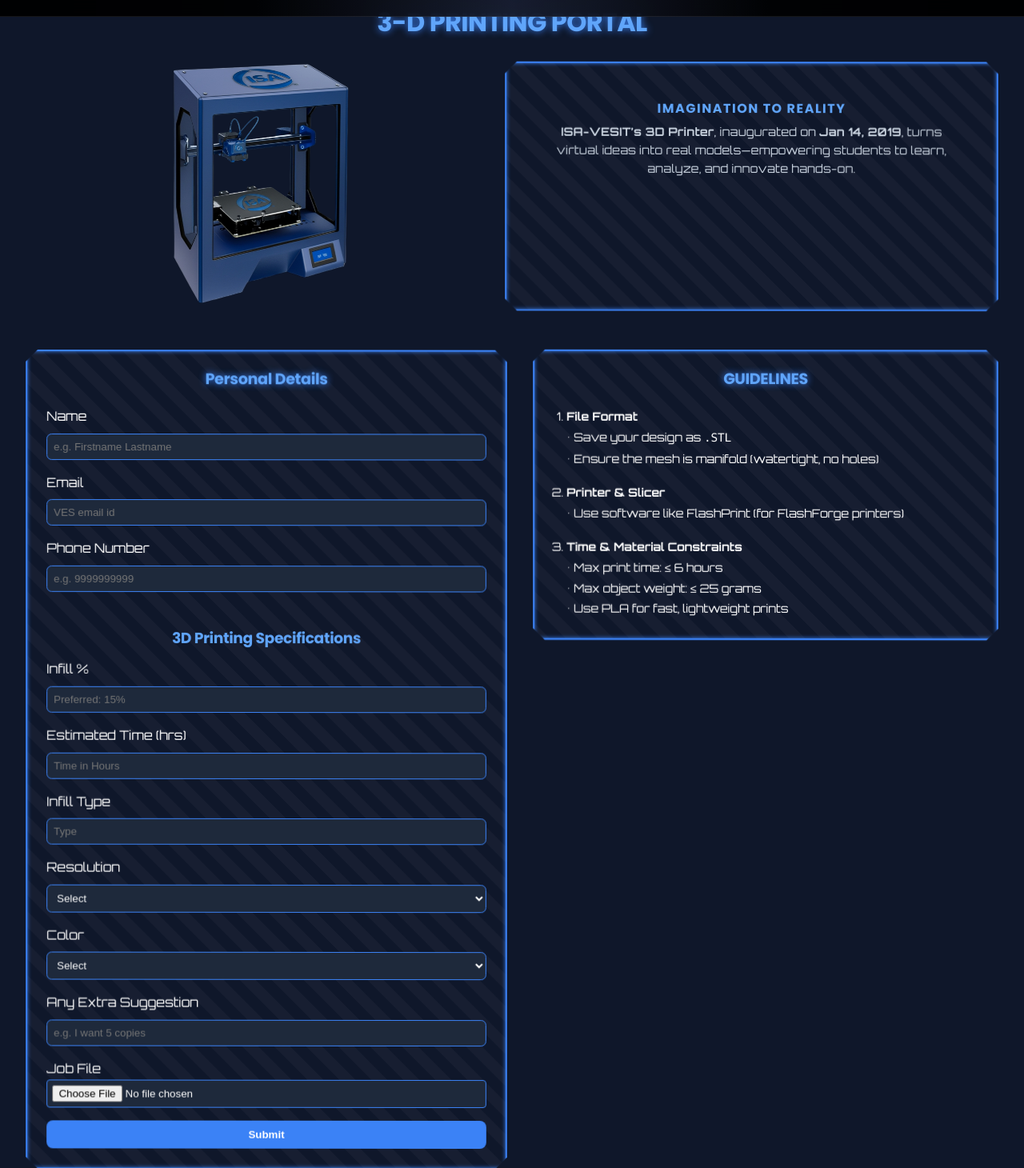
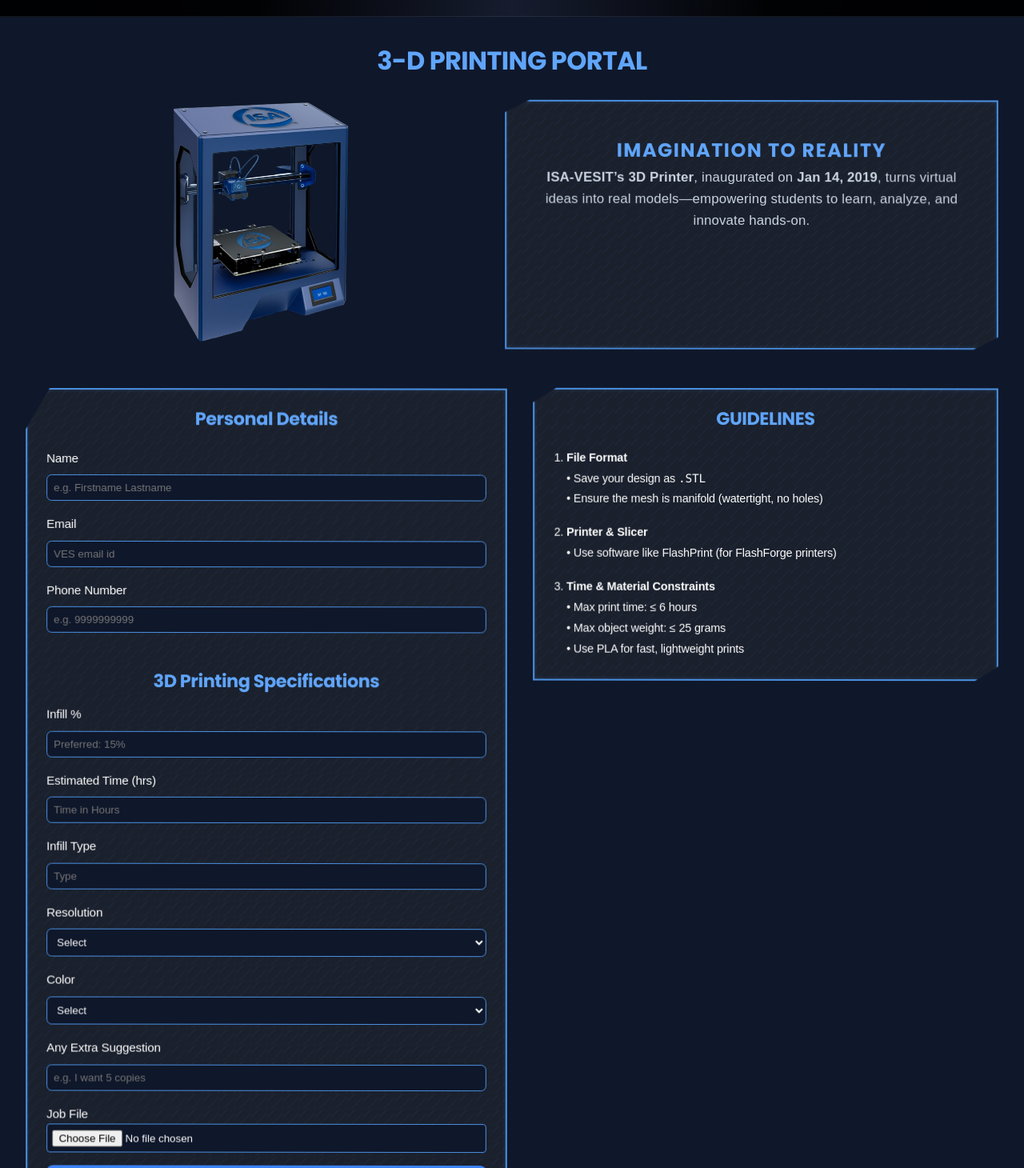
Before and after one commit to PrativaKoturu/ISA_Website-Demo, a React (Create React App) app in the folder isa-vesit-website/: page /3dprinter in a window 1280 px wide. Shown: the part 70-1530 px from the top of the page at 80% size. Built offline with nearby package versions, Linux system fonts and the light colour scheme.

Commit message:
Update ThreeDPrinter.jsx

```diff
--- a/isa-vesit-website/src/pages/ThreeDPrinter.jsx
+++ b/isa-vesit-website/src/pages/ThreeDPrinter.jsx
@@ -1,7 +1,7 @@
 import React, { useState } from "react";
 import printerimg from "../assets/images/isaprinter.png";
 
-// 3D Glow Box Wrapper with hover tilt effect and edge glow
+
 const HudBox = ({ children, style = {}, ...props }) => {
   const [hovered, setHovered] = useState(false);
 
@@ -11,8 +11,8 @@ const HudBox = ({ children, style = {}, ...props }) => {
         ...hudBoxStyle,
         transform: hovered ? "rotateX(4deg) rotateY(-4deg)" : "rotateX(2deg) rotateY(2deg)",
         boxShadow: hovered
-          ? "0 0 15px #3b82f6, 0 0 30px #3b82f655, 8px 8px 20px rgba(0,0,0,0.6), inset 0 0 6px #3b82f6"
-          : "0 0 10px #3b82f6, 0 0 25px #3b82f655, 5px 5px 15px rgba(0,0,0,0.5), inset 0 0 5px #3b82f6",
+          ? "8px 8px 20px rgba(0,0,0,0.6), inset 0 0 8px rgba(96, 165, 250, 0.4)"
+          : "5px 5px 15px rgba(0,0,0,0.5), inset 0 0 5px rgba(96, 165, 250, 0.2)",
         transition: "transform 0.3s ease, box-shadow 0.3s ease",
         ...style,
       }}
@@ -21,23 +21,6 @@ const HudBox = ({ children, style = {}, ...props }) => {
       onMouseLeave={() => setHovered(false)}
       {...props}
     >
-      {/* Glowing edge overlay */}
-      <div
-        style={{
-          content: '""',
-          position: "absolute",
-          top: 0,
-          left: 0,
-          right: 0,
-          bottom: 0,
-          borderRadius: "10px",
-          background: "linear-gradient(135deg, #3b82f6, #60a5fa, #3b82f6)",
-          opacity: hovered ? 0.6 : 0,
-          filter: "blur(15px)",
-          zIndex: -1,
-          transition: "opacity 0.4s ease",
-        }}
-      />
       {children}
     </div>
   );
@@ -58,20 +41,20 @@ const ThreeDPrinterPortal = () => {
   };
 
   return (
-    <div style={{ backgroundColor: "#0f172a", color: "#fff", padding: "2rem", fontFamily: "'Orbitron', sans-serif" }}>
+    <div style={{ backgroundColor: "#0f172a", color: "#fff", padding: "2rem", fontFamily: "sans-serif" }}>
       <h1
         style={{
           textAlign: "center",
           fontSize: "2rem",
-          margin: "3rem 0 2rem",
+          margin: "6rem 0 2rem",
           color: "#60a5fa",
-          textShadow: "0 0 10px #3b82f6",
+          textShadow: "none",
         }}
       >
         3-D PRINTING PORTAL
       </h1>
 
-      {/* Top Section */}
+
       <div style={{ display: "flex", flexWrap: "wrap", justifyContent: "center", gap: "2rem" }}>
         <div
           style={{ flex: "1 1 300px", textAlign: "center", perspective: "1000px" }}
@@ -92,10 +75,18 @@ const ThreeDPrinterPortal = () => {
 
         <HudBox style={{ flex: "1 1 350px", justifyContent: "center" }}>
           <div style={{ padding: "1.5rem", textAlign: "center" }}>
-            <h2 style={{ fontSize: "1rem", marginBottom: "0.5rem", letterSpacing: "1.5px", color: "#60a5fa" }}>
+            <h2
+              style={{
+                fontSize: "1.5rem",
+                marginBottom: "0.5rem",
+                letterSpacing: "1.5px",
+                color: "#60a5fa",
+                textShadow: "none",
+              }}
+            >
               IMAGINATION TO REALITY
             </h2>
-            <p style={{ fontSize: "0.9rem", color: "#cbd5e1", lineHeight: "1.6" }}>
+            <p style={{ fontSize: "1.05rem", color: "#cbd5e1", lineHeight: "1.6" }}> {/* Increased font size here */}
               <strong>ISA-VESIT’s 3D Printer</strong>, inaugurated on <strong>Jan 14, 2019</strong>, turns virtual ideas
               into real models—empowering students to learn, analyze, and innovate hands-on.
             </p>
@@ -103,7 +94,7 @@ const ThreeDPrinterPortal = () => {
         </HudBox>
       </div>
 
-      {/* Form & Guidelines */}
+
       <div
         style={{
           marginTop: "3rem",
@@ -114,33 +105,33 @@ const ThreeDPrinterPortal = () => {
           alignItems: "flex-start",
         }}
       >
-        {/* Form */}
+
         <HudBox style={{ flex: "1 1 320px", padding: "1.5rem" }}>
-          <h3 style={hudHeading}>Personal Details</h3>
+          <h3 style={{ ...hudHeading, fontSize: "1.4rem", textShadow: "none" }}>Personal Details</h3>
 
-          <label>Name</label>
+          <label style={{ fontSize: "0.95rem" }}>Name</label>
           <input type="text" placeholder="e.g. Firstname Lastname" required style={inputStyle} />
 
-          <label>Email</label>
+          <label style={{ fontSize: "0.95rem" }}>Email</label>
           <input type="email" placeholder="VES email id" required style={inputStyle} />
 
-          <label>Phone Number</label>
+          <label style={{ fontSize: "0.95rem" }}>Phone Number</label>
           <input type="tel" placeholder="e.g. 9999999999" required style={inputStyle} />
 
-          <h3 style={{ marginTop: "2rem", marginBottom: "1rem", textAlign: "center", color: "#60a5fa" }}>
+          <h3 style={{ marginTop: "2rem", marginBottom: "1rem", textAlign: "center", color: "#60a5fa", fontSize: "1.4rem", textShadow: "none" }}>
             3D Printing Specifications
           </h3>
 
-          <label>Infill %</label>
+          <label style={{ fontSize: "0.95rem" }}>Infill %</label>
           <input type="number" min="0" max="100" placeholder="Preferred: 15%" style={inputStyle} />
 
-          <label>Estimated Time (hrs)</label>
+          <label style={{ fontSize: "0.95rem" }}>Estimated Time (hrs)</label>
           <input type="text" placeholder="Time in Hours" style={inputStyle} />
 
-          <label>Infill Type</label>
+          <label style={{ fontSize: "0.95rem" }}>Infill Type</label>
           <input type="text" placeholder="Type" style={inputStyle} />
 
-          <label>Resolution</label>
+          <label style={{ fontSize: "0.95rem" }}>Resolution</label>
           <select style={inputStyle}>
             <option>Select</option>
             <option>Low</option>
@@ -148,7 +139,7 @@ const ThreeDPrinterPortal = () => {
             <option>High</option>
           </select>
 
-          <label>Color</label>
+          <label style={{ fontSize: "0.95rem" }}>Color</label>
           <select style={inputStyle}>
             <option>Select</option>
             <option>White</option>
@@ -156,18 +147,18 @@ const ThreeDPrinterPortal = () => {
             <option>Blue</option>
           </select>
 
-          <label>Any Extra Suggestion</label>
+          <label style={{ fontSize: "0.95rem" }}>Any Extra Suggestion</label>
           <input type="text" placeholder="e.g. I want 5 copies" style={inputStyle} />
 
-          <label>Job File</label>
+          <label style={{ fontSize: "0.95rem" }}>Job File</label>
           <input type="file" style={inputFileStyle} />
 
-          <button type="submit" style={submitButton}>Submit</button>
+          <button type="submit" style={{ ...submitButton, fontWeight: "600" }}>Submit</button>
         </HudBox>
 
-        {/* Guidelines */}
+
         <HudBox style={{ flex: "1 1 300px", padding: "1.5rem" }}>
-          <h3 style={hudHeading}>GUIDELINES</h3>
+          <h3 style={{ ...hudHeading, fontSize: "1.4rem", textShadow: "none" }}>GUIDELINES</h3>
           <ol style={{ lineHeight: "1.8", fontSize: "0.9rem", paddingLeft: "1rem" }}>
             <li>
               <strong>File Format</strong>
@@ -196,18 +187,19 @@ const ThreeDPrinterPortal = () => {
   );
 };
 
-// Glow Box Style
+
 const hudBoxStyle = {
   position: "relative",
-  backgroundColor: "#0f172a",
+  backgroundColor: "#1a202c",
   padding: "1.5rem",
   color: "#fff",
-  clipPath:
-    "polygon(15px 0, calc(100% - 15px) 0, 100% 15px, 100% calc(100% - 15px), calc(100% - 15px) 100%, 15px 100%, 0 calc(100% - 15px), 0 15px)",
-  border: "2px solid #3b82f6",
-  backgroundImage: `linear-gradient(45deg, rgba(255,255,255,0.03) 25%, transparent 25%, transparent 50%, rgba(255,255,255,0.03) 50%, rgba(255,255,255,0.03) 75%, transparent 75%, transparent)`,
-  backgroundSize: "40px 40px",
-  fontFamily: "'Orbitron', sans-serif",
+
+  clipPath: "polygon(5% 0, 100% 0, 100% 95%, 95% 100%, 0 100%, 0 5%)",
+  border: "2px solid #4a90e2",
+
+  backgroundImage: `repeating-linear-gradient(-45deg, rgba(74, 144, 226, 0.05) 0px, rgba(74, 144, 226, 0.05) 2px, transparent 2px, transparent 10px)`,
+  backgroundSize: "20px 20px",
+  fontFamily: "sans-serif",
   perspective: "800px",
   transformStyle: "preserve-3d",
   willChange: "transform",
@@ -216,38 +208,36 @@ const hudBoxStyle = {
   overflow: "hidden",
 };
 
-// Heading Style
+
 const hudHeading = {
   fontSize: "1.2rem",
   marginBottom: "1.5rem",
   textAlign: "center",
   color: "#60a5fa",
-  textShadow: "0 0 8px #3b82f6",
 };
 
-// Input Fields
+
 const inputStyle = {
   width: "100%",
   padding: "0.5rem",
   margin: "0.5rem 0 1rem",
   borderRadius: "0.4rem",
-  border: "1px solid #3b82f6",
-  backgroundColor: "#1e293b",
+  border: "1px solid #4a90e2",
+  backgroundColor: "#0f172a",
   color: "#fff",
 };
 
-// File Upload
+
 const inputFileStyle = {
   marginBottom: "1rem",
-  backgroundColor: "#1e293b",
+  backgroundColor: "#0f172a",
   borderRadius: "4px",
   color: "#fff",
-  border: "1px solid #3b82f6",
+  border: "1px solid #4a90e2",
   padding: "0.4rem",
   width: "100%",
 };
 
-// Submit Button
 const submitButton = {
   width: "100%",
   padding: "0.6rem",
```
